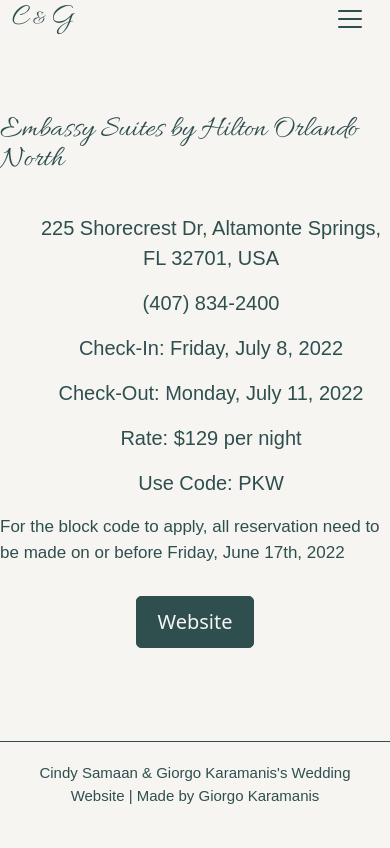
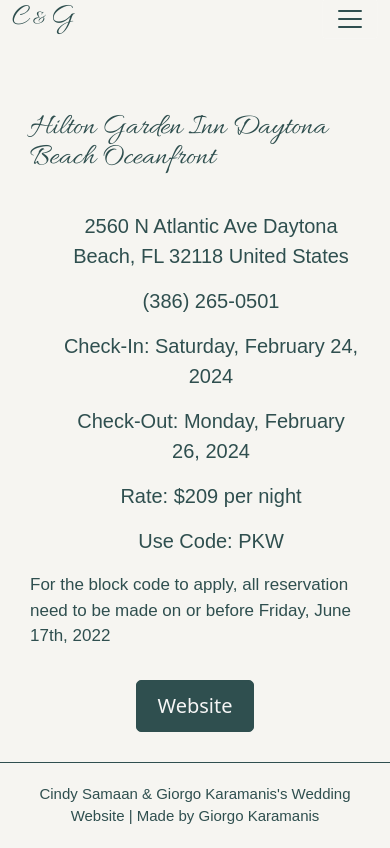
Before and after one commit to gkaramanis1/wedding, a Flask app: page /travel in a window 390 px wide. Shown: the part 17-865 px from the top of the page. Before the commit the page ends 821 px from the top, so only its background shows below. Run offline with Flask 3, Linux system fonts and the light colour scheme; some libraries are stand-ins or nearby versions.

Commit message:
added margins

```diff
--- a/wedding/rsvp/routes.py
+++ b/wedding/rsvp/routes.py
@@ -59,5 +59,5 @@
 
     # Now that you've updated all of the guests, commit the changes to the database.
     db.session.commit()
-    flash('Thanks for submitting your RSVP!')
+    flash('Thank you for submitting your RSVP!')
     return redirect("/find-invitation")
--- a/wedding/templates/home.html
+++ b/wedding/templates/home.html
@@ -116,7 +116,7 @@
     <hr style="border-left: 1px solid #2F4F4F; height: 100px; margin: 0 20px; opacity: 0.8;"/>
     <div style="margin: 0; padding: 0;  font-family: 'Corbel', sans-serif; color: #2F4F4F; font-weight: 300;">Daytona Beach, FL</div>
   </div>
-  <div style="margin-bottom: 60px;">
+  <div style="margin-bottom: 100px;">
     <div style="
         font-family: 'Allura', cursive;
         font-weight: 300;
--- a/wedding/templates/travel.html
+++ b/wedding/templates/travel.html
@@ -18,7 +18,7 @@
 </style>
 
 <body style="background-color: #F6F5F1;">
-  <div
+  <div class="travel"
     style="
       display: flex;
       flex-direction: column;
@@ -30,7 +30,6 @@
     <h2 class="slide-up"
       style="
         line-height: 1;
-        margin: 32px 0px 8px;
         font-family: Allura;
         color: #2F4F4F;
         font-size: 30px;
@@ -38,7 +37,7 @@
         animation-delay: 0.2s;
       "
     >
-      Embassy Suites by Hilton Orlando North
+      Hilton Garden Inn Daytona Beach Oceanfront
     </h2>
 
     <ul
@@ -57,11 +56,11 @@
         font-size: 20px;
       "
     >
-      <li class="slide-up" style="padding-bottom: 15px; animation-delay: 0.5s;">225 Shorecrest Dr, Altamonte Springs, FL 32701, USA</li>
-      <li class="slide-up" style="padding-bottom: 15px; animation-delay: 0.8s;">(407) 834-2400</li>
-      <li class="slide-up" style="padding-bottom: 15px; animation-delay: 1.1s;">Check-In: Friday, July 8, 2022</li>
-      <li class="slide-up" style="padding-bottom: 15px; animation-delay: 1.4s;">Check-Out: Monday, July 11, 2022</li>
-      <li class="slide-up" style="padding-bottom: 15px; animation-delay: 1.7s;">Rate: $129 per night</li>
+      <li class="slide-up" style="padding-bottom: 15px; animation-delay: 0.5s;">2560 N Atlantic Ave Daytona Beach, FL 32118 United States</li>
+      <li class="slide-up" style="padding-bottom: 15px; animation-delay: 0.8s;"> (386) 265-0501</li>
+      <li class="slide-up" style="padding-bottom: 15px; animation-delay: 1.1s;">Check-In: Saturday, February 24, 2024</li>
+      <li class="slide-up" style="padding-bottom: 15px; animation-delay: 1.4s;">Check-Out: Monday, February 26, 2024</li>
+      <li class="slide-up" style="padding-bottom: 15px; animation-delay: 1.7s;">Rate: $209 per night</li>
       <li class="slide-up" style="animation-delay: 2.0s;">Use Code: PKW</li>
     </ul>
 
@@ -79,8 +78,8 @@
 
     <style>
       @media screen and (max-width: 768px) {
-      .slide-up {
-        max-width: 500px;
+      .travel {
+        margin: 30px;
       }
     }
     </style>
```
